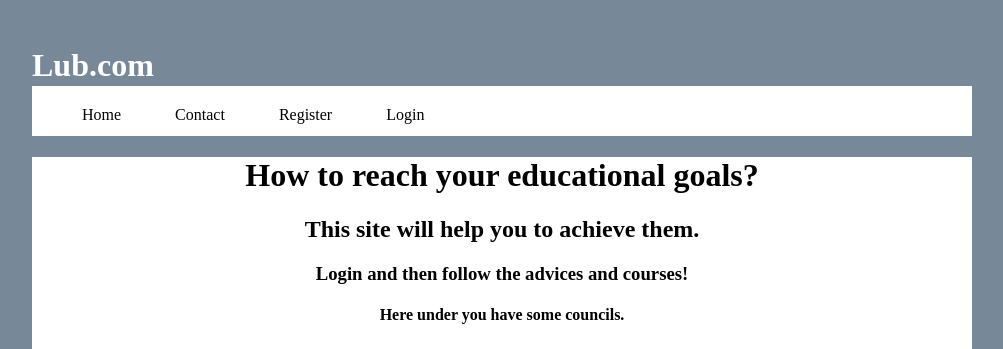
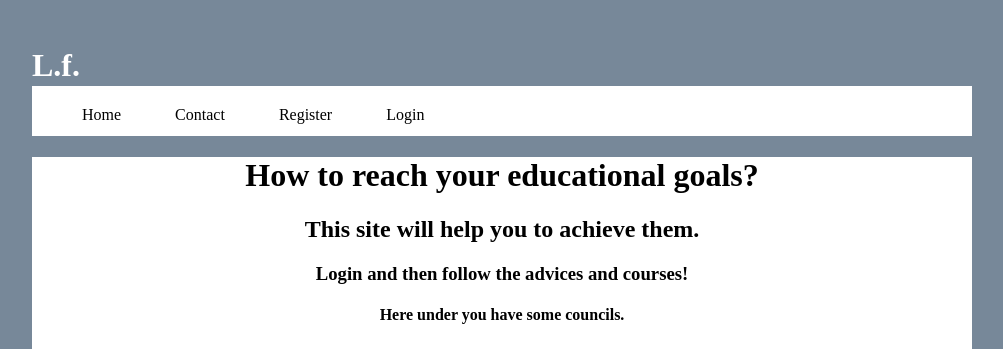
Before and after one commit to lubwimi/schoolgoals, a PHP site: page /schoolgoals/ in a window 1280 px wide. Shown: the top 349 px of the page, without its empty margins (138-1141 px from the left). Run offline with PHP 8.4, Linux system fonts and the light colour scheme.

Commit message:
Changes logo: Changes lubwimi.com to l.f.

```diff
--- a/views/header.php
+++ b/views/header.php
@@ -24,11 +24,11 @@
 
            <div class="logo">
                <?php if(Session::get('loggedIn') == false):?>
-                  <a href="<?php echo URL; ?>index"><h1>Lub.com</h1></a>
+                  <a href="<?php echo URL; ?>index"><h1>L.f.</h1></a>
                <?php endif; ?>
 
                <?php if(Session::get('loggedIn') == true):?>
-                  <a href="<?php echo URL; ?>dashboard"><h1>Lub.com</h1></a>
+                  <a href="<?php echo URL; ?>dashboard"><h1>L.f.</h1></a>
                <?php endif; ?>
            </div>
 
```
